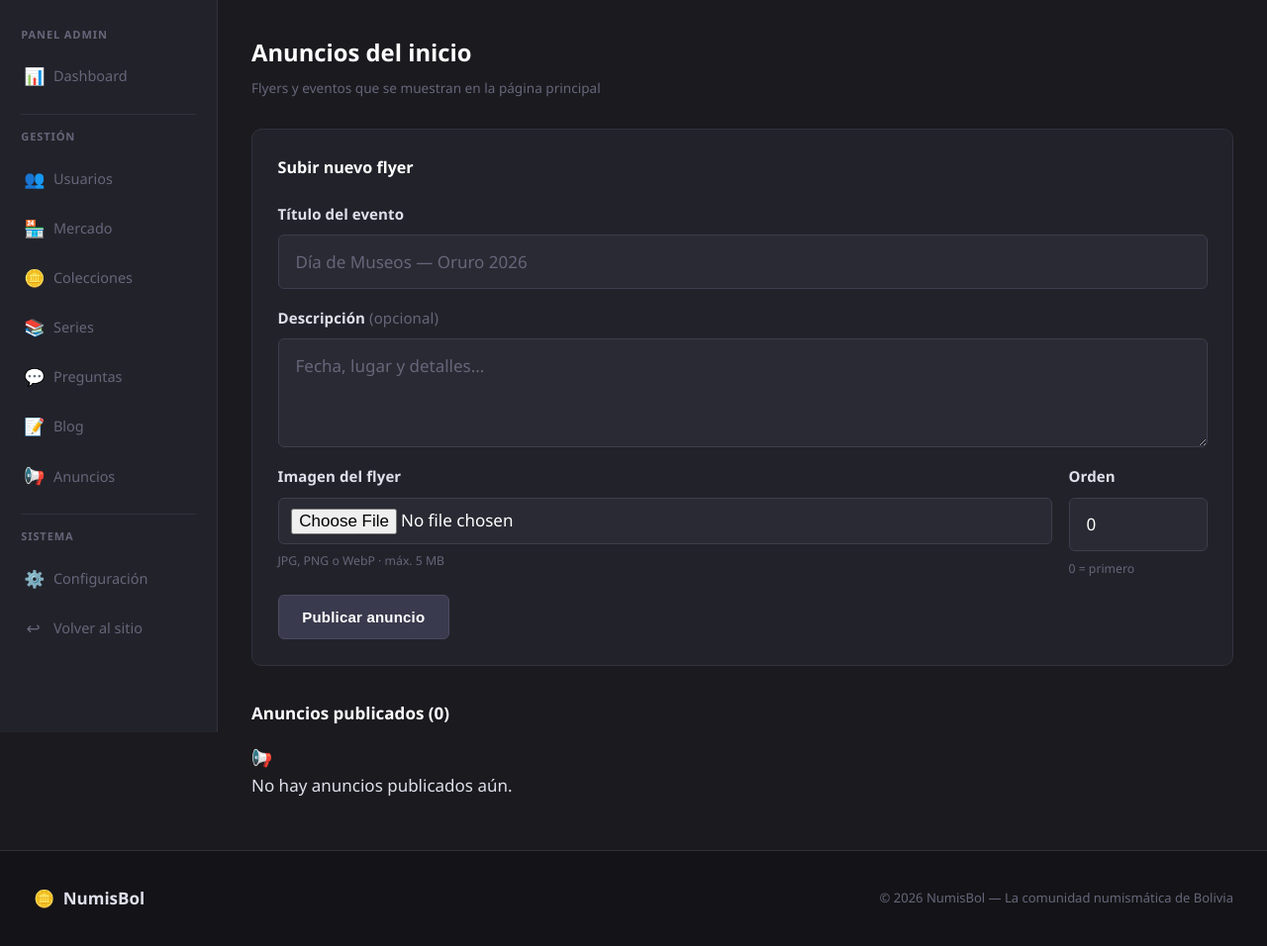
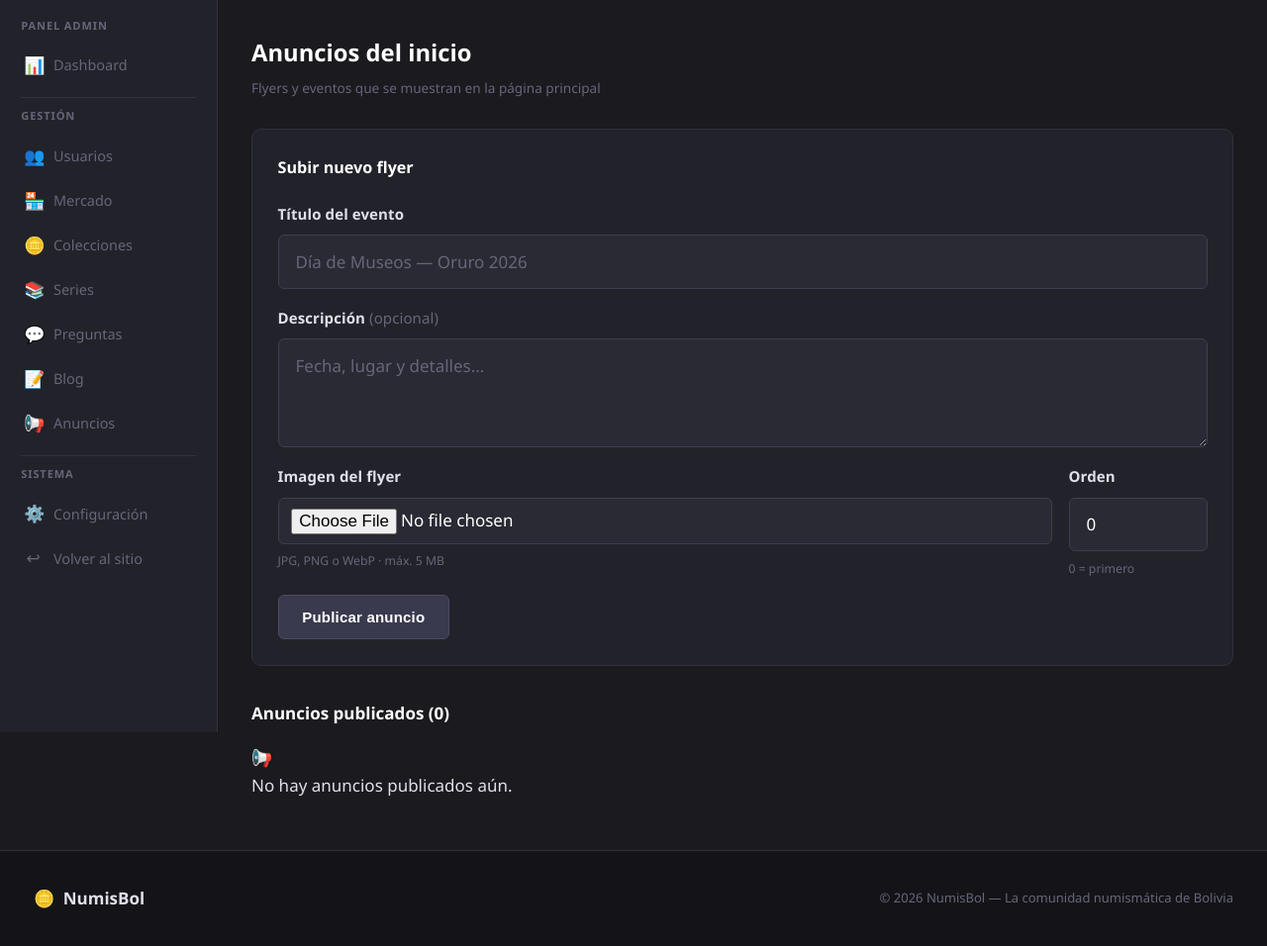
Before and after one commit to angelops1998/numisbol, a Python web app: template app/templates/admin/anuncios.html in a window 1280 px wide. Shown: the part 70-1026 px from the top of the page at 99% size. Run offline with Jinja, Linux system fonts and the light colour scheme; the template is opened without the code that fills it, so the values that code supplies are empty.

Commit message:
Compactar sidebar admin para que entren todos los ítems sin scroll
Co-Authored-By: Claude Fable 5 <noreply@anthropic.com>

```diff
--- a/app/static/css/admin.css
+++ b/app/static/css/admin.css
@@ -13,12 +13,14 @@
 .admin-sidebar {
     background: var(--bg-card);
     border-right: 1px solid var(--border);
-    padding: 1.5rem 0;
+    padding: 1rem 0;
     position: sticky;
     top: 60px;
     height: calc(100vh - 60px);
     overflow-y: auto;
+    scrollbar-width: none;          /* Firefox */
 }
+.admin-sidebar::-webkit-scrollbar { display: none; }  /* Chrome/Safari */
 .admin-sidebar-title {
     font-size: .65rem;
     font-weight: 700;
@@ -31,7 +33,7 @@
     display: flex;
     align-items: center;
     gap: .65rem;
-    padding: .65rem 1.25rem;
+    padding: .5rem 1.25rem;
     font-size: .85rem;
     font-weight: 500;
     color: var(--text-dim);
@@ -49,7 +51,7 @@
     border-left-color: #7c3aed;
 }
 .admin-nav-link .nav-icon { font-size: 1rem; width: 1.1rem; text-align: center; flex-shrink: 0; }
-.admin-nav-sep { height: 1px; background: var(--border); margin: .75rem 1.25rem; }
+.admin-nav-sep { height: 1px; background: var(--border); margin: .55rem 1.25rem; }
 
 /* ── Main content ───────────────────────────────────────────── */
 .admin-main {
```
